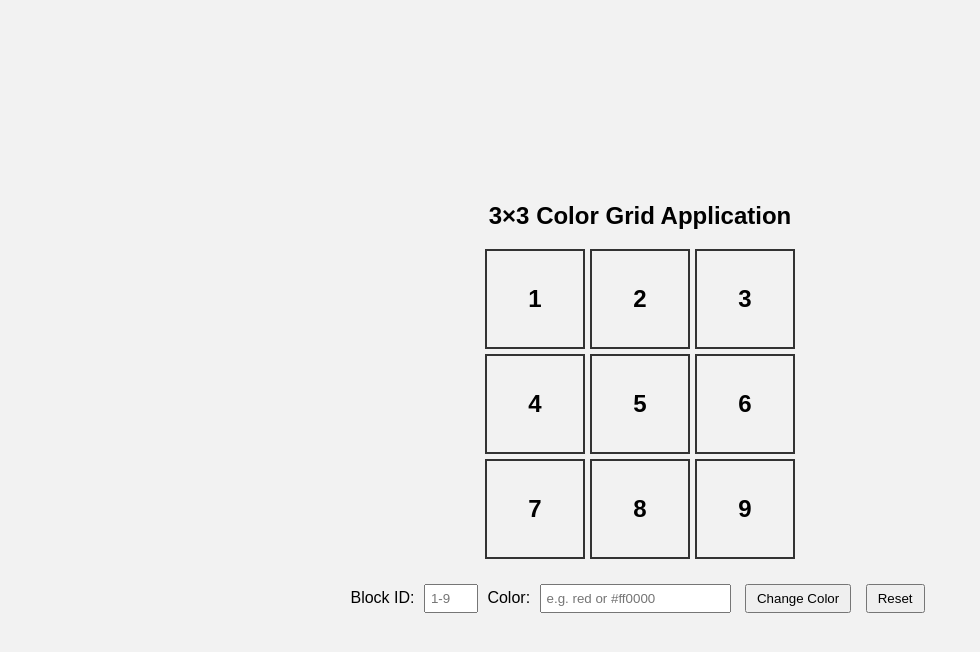
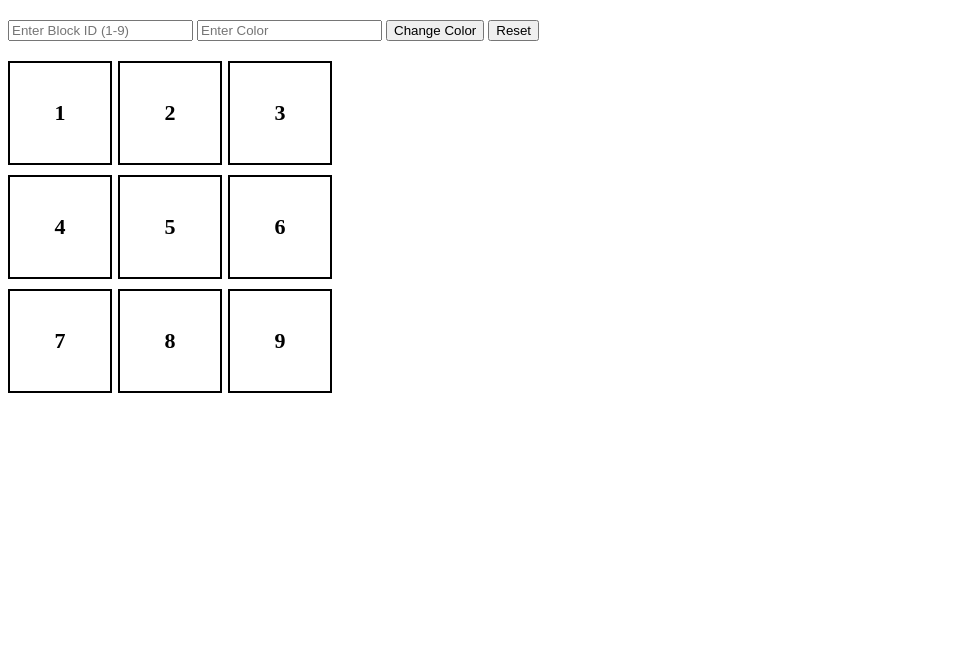
Before and after one commit to acciojob/Replit-Asian-Paints-nithinkp1, a website: page main.html in a window 1280 px wide. Both pictures are taken after a click on the button "Change Color". Shown: the whole page, without its empty margins (0-980 px from the left). Drawn offline with Linux system fonts and the light colour scheme.

Commit message:
created a submission

```diff
--- a/main.html
+++ b/main.html
@@ -7,10 +7,16 @@
 </head>
 
 <body>
-	<h2>3×3 Color Grid Application</h2>
+	<div id="controls">
+        <input type="number" id="block_id" placeholder="Enter Block ID (1-9)" />
+        <input type="text" id="colour_id" placeholder="Enter Color" />
+
+        <button id="change_button">Change Color</button>
+        <button id="Reset">Reset</button>
+    </div>
 
     <div id="grid-container">
-    <!-- 9 Grid Items -->
+        <!-- Creating 9 grid items with id as numbers 1 to 9 -->
         <div class="grid-item" id="1">1</div>
         <div class="grid-item" id="2">2</div>
         <div class="grid-item" id="3">3</div>
@@ -22,14 +28,6 @@
         <div class="grid-item" id="9">9</div>
     </div>
 
-  <div class="controls">
-    <label for="block_id">Block ID:</label>
-    <input type="number" id="block_id" placeholder="1-9" min="1" max="9">
-    <label for="colour_id">Color:</label>
-    <input type="text" id="colour_id" placeholder="e.g. red or #ff0000">
-    <button id="change_button">Change Color</button>
-    <button id="reset_button">Reset</button>
-  </div>
 	<!-- the entire body must be written by student -->
     <script type="text/javascript" src="./script.js">
 </script>
--- a/script.js
+++ b/script.js
@@ -1,28 +1,28 @@
-//your JS code here. If required.
-document.getElementById("change_button").addEventListener("click", function () {
-  const blockId = document.getElementById("block_id").value.trim();
-  const color = document.getElementById("colour_id").value.trim();
+document.addEventListener("DOMContentLoaded", () => {
+    const changeBtn = document.getElementById("change_button");
+    const resetBtn = document.getElementById("Reset");
+    const gridItems = document.querySelectorAll(".grid-item");
 
-  // Reset all grid colors first
-  resetColors();
+    function resetColors() {
+        gridItems.forEach(item => {
+            item.style.backgroundColor = "transparent";
+        });
+    }
 
-  // Validate blockId (must be between 1 and 9)
-  const block = document.getElementById(blockId);
-  if (!block || isNaN(blockId) || blockId < 1 || blockId > 9) {
-    alert("Please enter a valid block ID between 1 and 9.");
-    return;
-  }
+    resetBtn.addEventListener("click", resetColors);
 
-  // Change background color of selected block
-  block.style.backgroundColor = color;
+    changeBtn.addEventListener("click", () => {
+        const blockId = document.getElementById("block_id").value;
+        const colorId = document.getElementById("colour_id").value;
+
+        resetColors();
+
+        if (blockId < 1 || blockId > 9) {
+            alert("Please enter a valid Block ID between 1 and 9");
+            return;
+        }
+
+        const block = document.getElementById(blockId);
+        block.style.backgroundColor = colorId;
+    });
 });
-
-document.getElementById("Reset").addEventListener("click", resetColors);
-
-// Helper function to clear all colors
-function resetColors() {
-  const gridItems = document.querySelectorAll(".grid-item");
-  gridItems.forEach(item => {
-    item.style.backgroundColor = "transparent";
-  });
-}
--- a/styles.css
+++ b/styles.css
@@ -1,45 +1,22 @@
-/*  your css code here. If applicable */
-body {
-  font-family: Arial, sans-serif;
-  display: flex;
-  flex-direction: column;
-  align-items: center;
-  justify-content: center;
-  height: 100vh;
-  background: #f2f2f2;
-  margin: 0;
-}
-
  #grid-container {
             display: grid;
             grid-template-columns: repeat(3, 100px);
-  grid-template-rows: repeat(3, 100px);
-  gap: 5px;
-  margin-bottom: 20px;
+            gap: 10px;
+            margin-top: 20px;
         }
 
         .grid-item {
+            width: 100px;
+            height: 100px;
+            background-color: transparent;
+            border: 2px solid black;
             display: flex;
             align-items: center;
             justify-content: center;
-  background-color: transparent;
-  border: 2px solid #333;
-  font-size: 24px;
+            font-size: 22px;
             font-weight: bold;
-  cursor: pointer;
-  transition: background-color 0.3s;
         }
 
-.controls {
-  text-align: center;
+        #controls {
+            margin-top: 20px;
         }
-
-input {
-  margin: 5px;
-  padding: 5px;
-}
-button {
-  padding: 5px 10px;
-  margin: 5px;
-  cursor: pointer;
-}
```
Lines whose indentation alone changed are shown as unchanged.
